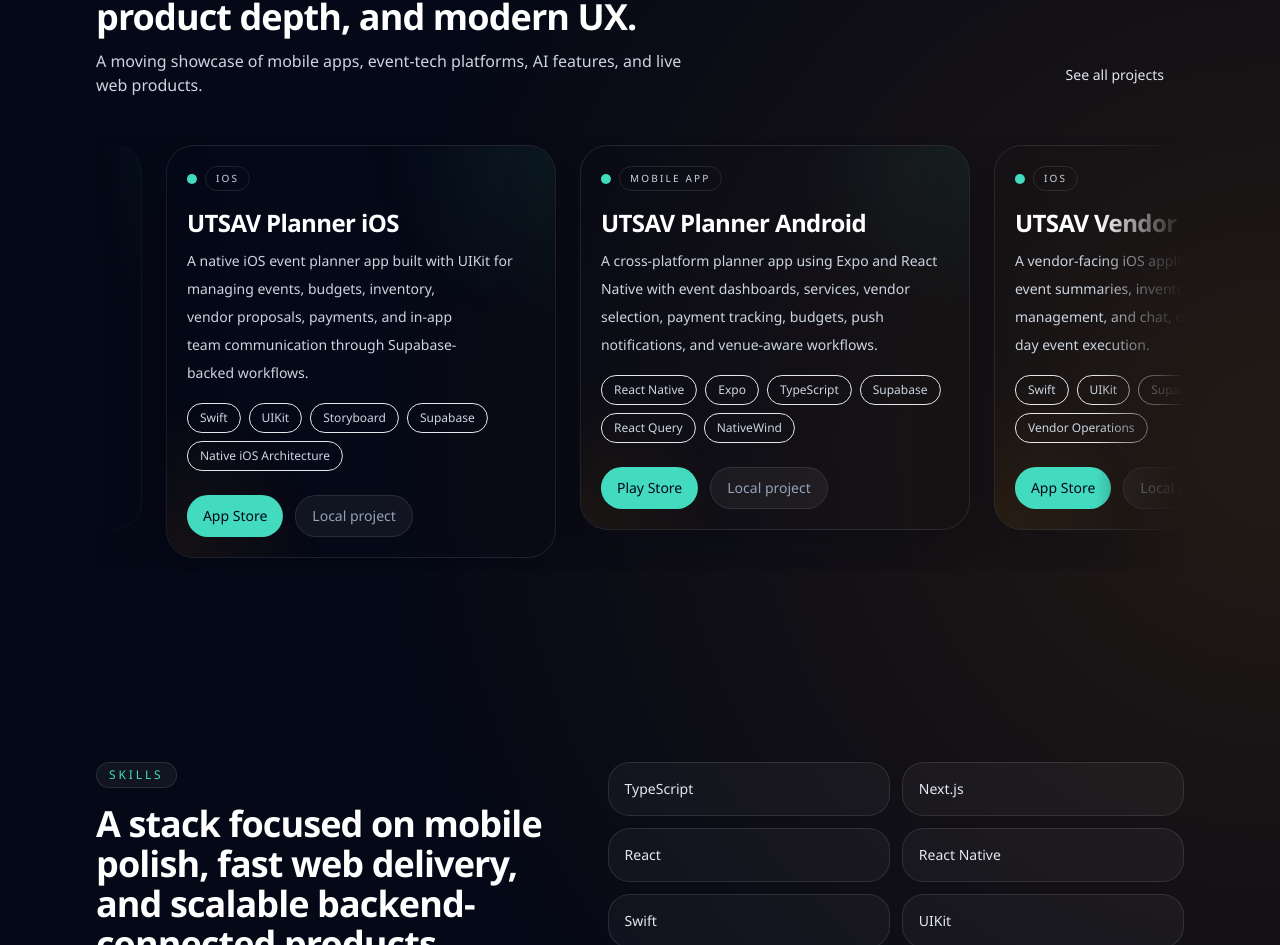
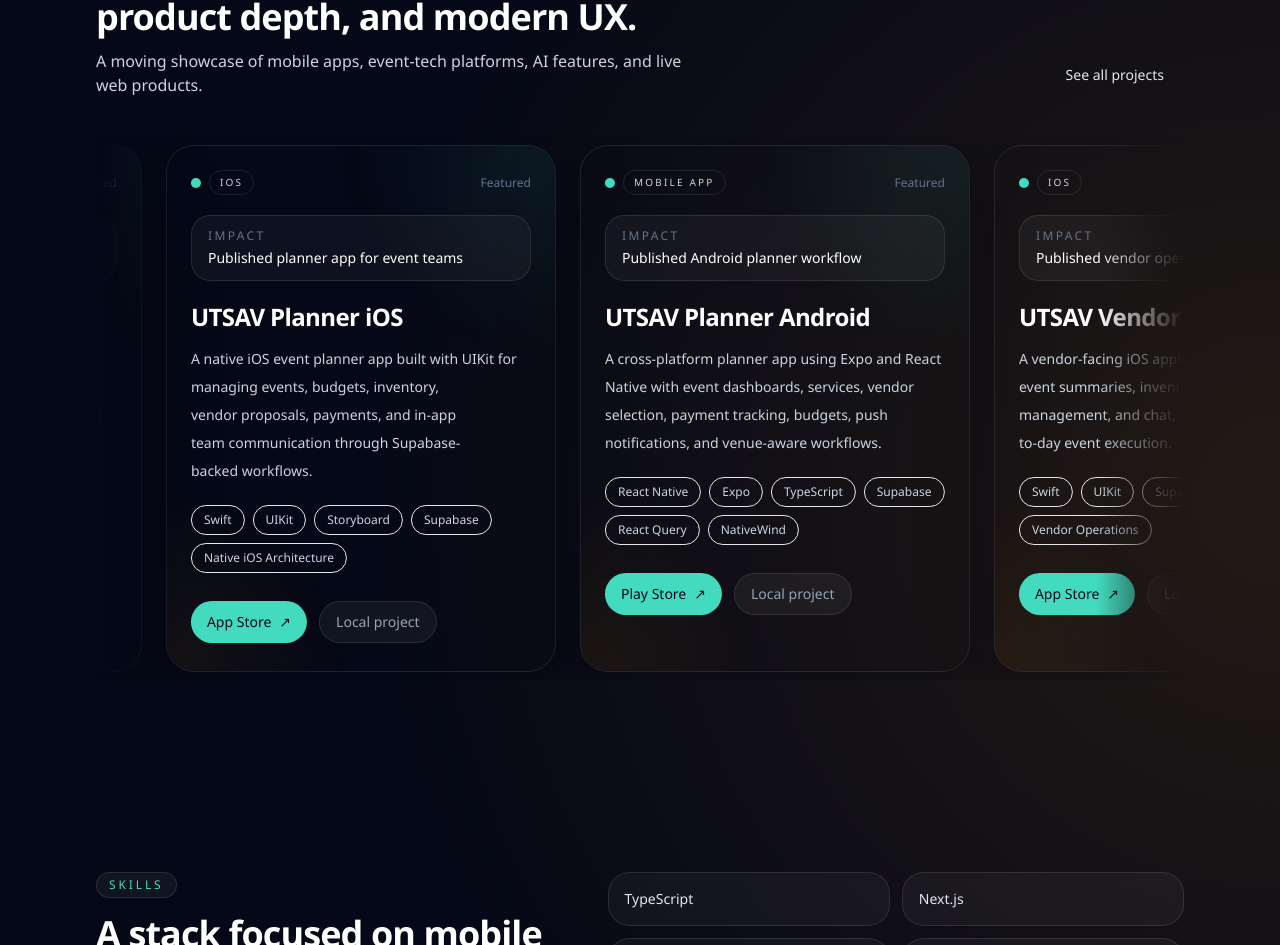
Before and after one commit to Abhishek-dev69/Personal-Portfolio, a Next.js app: page / in a window 1280 px wide. Shown: the part 2528-3473 px from the top of the page. Built offline with nearby package versions, Linux system fonts and the light colour scheme.

Commit message:
feat: elevate project card presentation

```diff
--- a/components/project-card.tsx
+++ b/components/project-card.tsx
@@ -6,18 +6,30 @@
 
 export function ProjectCard({ project }: ProjectCardProps) {
   return (
-    <article className="group relative overflow-hidden rounded-[1.75rem] border border-white/10 bg-card/80 shadow-soft transition duration-300 hover:-translate-y-1 hover:border-white/20">
-      <div className="absolute inset-0 bg-[radial-gradient(circle_at_top_right,rgba(66,219,191,0.12),transparent_34%),radial-gradient(circle_at_bottom_left,rgba(245,158,11,0.12),transparent_28%)] opacity-60 transition duration-300 group-hover:opacity-90" />
-      <div className="relative p-4 sm:p-5">
-        <div className="space-y-4">
-          <div className="flex items-center gap-2">
-            <span className="h-2.5 w-2.5 rounded-full bg-accent" />
-            <span className="rounded-full border border-white/10 bg-white/8 px-2.5 py-1 text-[10px] uppercase tracking-[0.22em] text-slate-300">
-              {project.category}
-            </span>
+    <article className="group relative h-full overflow-hidden rounded-[1.75rem] border border-white/10 bg-card/80 shadow-soft transition duration-300 hover:-translate-y-1.5 hover:border-accent/35">
+      <div className="absolute inset-0 bg-[radial-gradient(circle_at_top_right,rgba(66,219,191,0.14),transparent_34%),radial-gradient(circle_at_bottom_left,rgba(245,158,11,0.12),transparent_28%)] opacity-60 transition duration-300 group-hover:opacity-100" />
+      <div className="absolute inset-x-6 top-0 h-px bg-gradient-to-r from-transparent via-accent/70 to-transparent opacity-0 transition duration-300 group-hover:opacity-100" />
+
+      <div className="relative flex h-full flex-col p-5 sm:p-6">
+        <div className="flex flex-1 flex-col space-y-5">
+          <div className="flex items-center justify-between gap-3">
+            <div className="flex items-center gap-2">
+              <span className="h-2.5 w-2.5 rounded-full bg-accent" />
+              <span className="rounded-full border border-white/10 bg-white/8 px-2.5 py-1 text-[10px] uppercase tracking-[0.22em] text-slate-300">
+                {project.category}
+              </span>
+            </div>
+            <span className="text-xs text-slate-500">Featured</span>
           </div>
 
-          <div className="space-y-2">
+          {project.impact ? (
+            <div className="rounded-[1.2rem] border border-white/10 bg-white/[0.04] px-4 py-3">
+              <p className="text-xs uppercase tracking-[0.2em] text-slate-500">Impact</p>
+              <p className="mt-1 text-sm font-medium text-white">{project.impact}</p>
+            </div>
+          ) : null}
+
+          <div className="space-y-3">
             <h3 className="font-display text-2xl font-semibold tracking-tight text-white">
               {project.title}
             </h3>
@@ -35,29 +47,32 @@
             ))}
           </ul>
 
-          <div className="flex flex-wrap gap-3 pt-2">
+          <div className="mt-auto flex flex-wrap gap-3 pt-2">
             {project.liveUrl ? (
               <a
                 href={project.liveUrl}
                 target="_blank"
                 rel="noreferrer"
-                className="inline-flex items-center rounded-full bg-accent px-4 py-2.5 text-sm font-medium text-slate-950 transition hover:-translate-y-0.5 hover:bg-[#7bf0da] focus-visible:outline-none focus-visible:ring-2 focus-visible:ring-accent focus-visible:ring-offset-2 focus-visible:ring-offset-slate-950"
+                className="inline-flex items-center gap-2 rounded-full bg-accent px-4 py-2.5 text-sm font-medium text-slate-950 transition hover:-translate-y-0.5 hover:bg-[#7bf0da] focus-visible:outline-none focus-visible:ring-2 focus-visible:ring-accent focus-visible:ring-offset-2 focus-visible:ring-offset-slate-950"
               >
                 {project.liveLabel ?? "Live demo"}
+                <span aria-hidden="true">↗</span>
               </a>
             ) : (
               <span className="inline-flex items-center rounded-full border border-white/10 bg-white/5 px-4 py-2.5 text-sm text-slate-400">
                 Code project
               </span>
             )}
+
             {project.githubUrl ? (
               <a
                 href={project.githubUrl}
                 target="_blank"
                 rel="noreferrer"
-                className="inline-flex items-center rounded-full border border-white/12 bg-white/5 px-4 py-2.5 text-sm font-medium text-white transition hover:-translate-y-0.5 hover:border-white/20 hover:bg-white/8 focus-visible:outline-none focus-visible:ring-2 focus-visible:ring-accent focus-visible:ring-offset-2 focus-visible:ring-offset-slate-950"
+                className="inline-flex items-center gap-2 rounded-full border border-white/12 bg-white/5 px-4 py-2.5 text-sm font-medium text-white transition hover:-translate-y-0.5 hover:border-white/20 hover:bg-white/8 focus-visible:outline-none focus-visible:ring-2 focus-visible:ring-accent focus-visible:ring-offset-2 focus-visible:ring-offset-slate-950"
               >
                 {project.githubLabel ?? "GitHub"}
+                <span aria-hidden="true">↗</span>
               </a>
             ) : (
               <span className="inline-flex items-center rounded-full border border-white/10 bg-white/5 px-4 py-2.5 text-sm text-slate-400">
```
